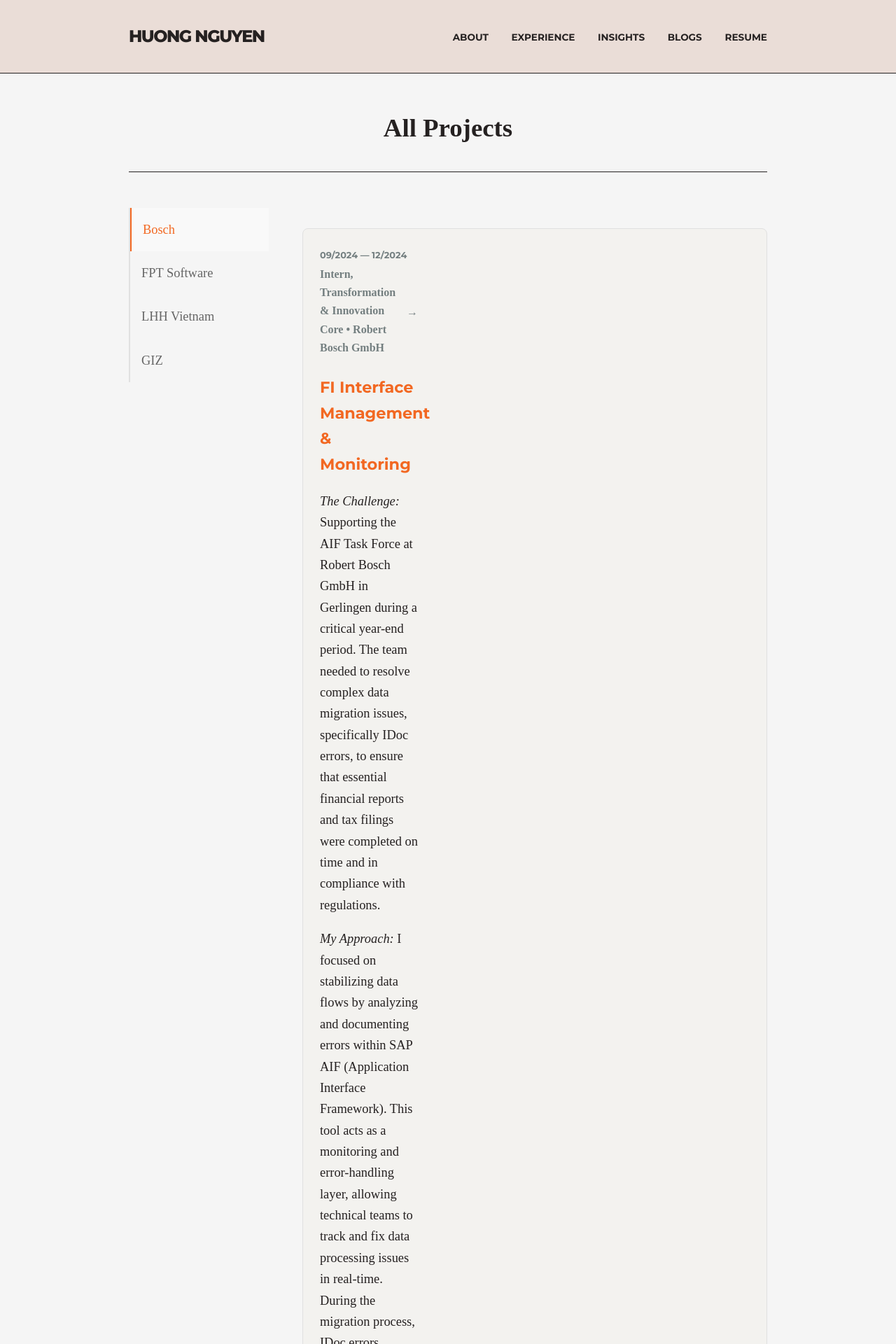
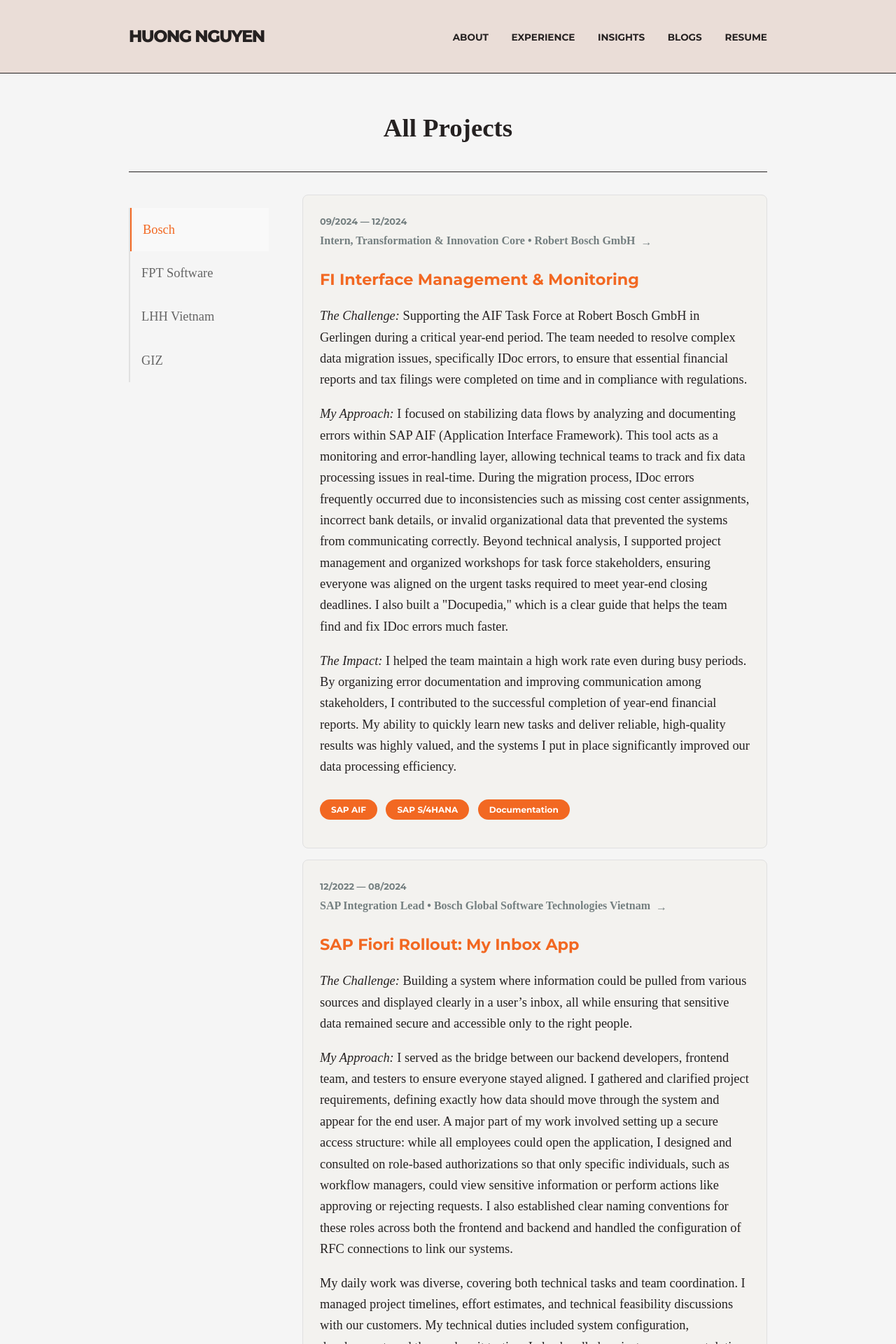
Before and after one commit to huongntn/portfolio-website, a Jekyll site: the page built from archive/index.html, in a window 1280 px wide. Shown: the top 1920 px of the page at 70% size. Built offline with Jekyll 4.4.1, drawn with Linux system fonts in a browser that asks for light colours; some web fonts are replaced.

Commit message:
Update style.css

```diff
--- a/assets/css/style.css
+++ b/assets/css/style.css
@@ -71,7 +71,7 @@
 
 /* Archive All Projects Page */
 .archive-page-container { max-width: 960px; margin: 0 auto; padding: 0 1.5rem; }
-.archive-project-card { background-color: #f3f2ef; padding: 1.5rem; border-radius: 8px; border: 1px solid #e0e0e0; margin-top: 3rem; margin-bottom: 2rem; display: grid; grid-template-columns: 140px 1fr; gap: 2rem; align-items: start; }
+.archive-project-card { background-color: #f3f2ef; padding: 1.5rem; border-radius: 8px; border: 1px solid #e0e0e0; margin-top: 0; margin-bottom: 0; display: block; }
 .project-content h3 { font-family: var(--font-headers); font-size: 1.4rem; margin: 0.5rem 0; color: var(--brand-orange); min-width: 0; }
 .company-link { display: inline-flex; align-items: center; text-decoration: none; color: var(--text-light); font-weight: 700; font-size: 1rem; transition: color 0.2s ease; margin-bottom: 0.5rem; }
 .company-link:hover { color: var(--brand-orange); }
@@ -91,7 +91,7 @@
 .tab-button.active { border-left: 2px solid var(--brand-orange, #f37021); color: var(--brand-orange, #f37021); background-color: #f9f9f9; }
 
 /* Content area */
-.tab-content { display: none; flex-direction: column; gap: 2rem; }
+.tab-content { display: none; flex-direction: column; gap: 1rem; }
 .tab-content.active { display: flex; }
 
 /* Footer */
```
